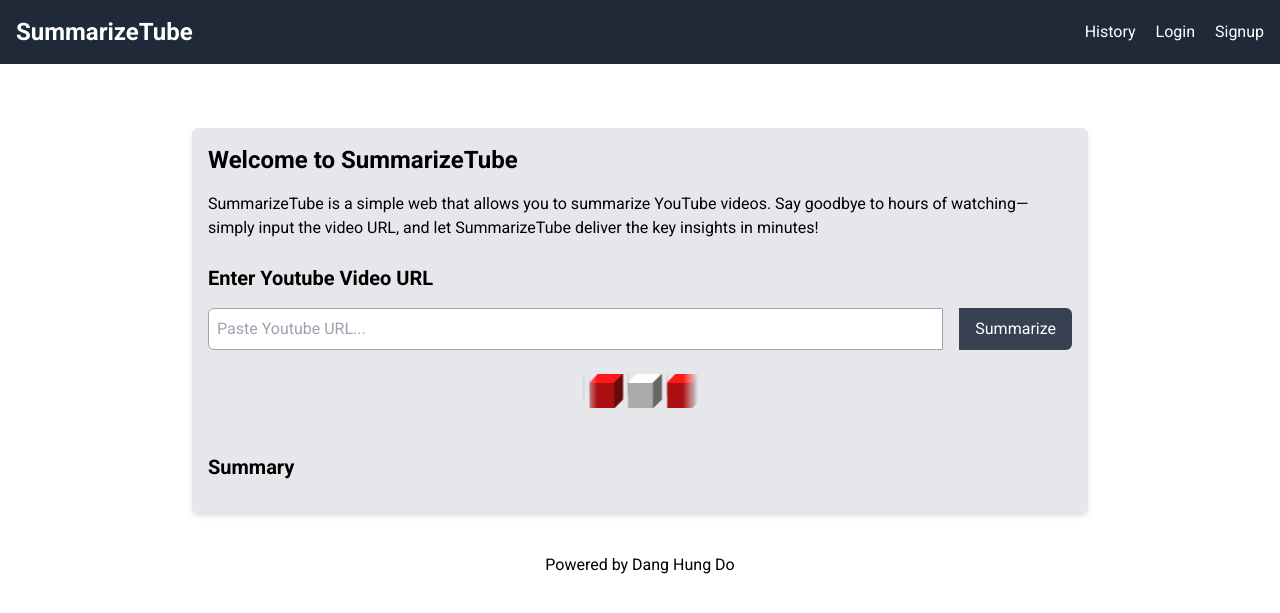
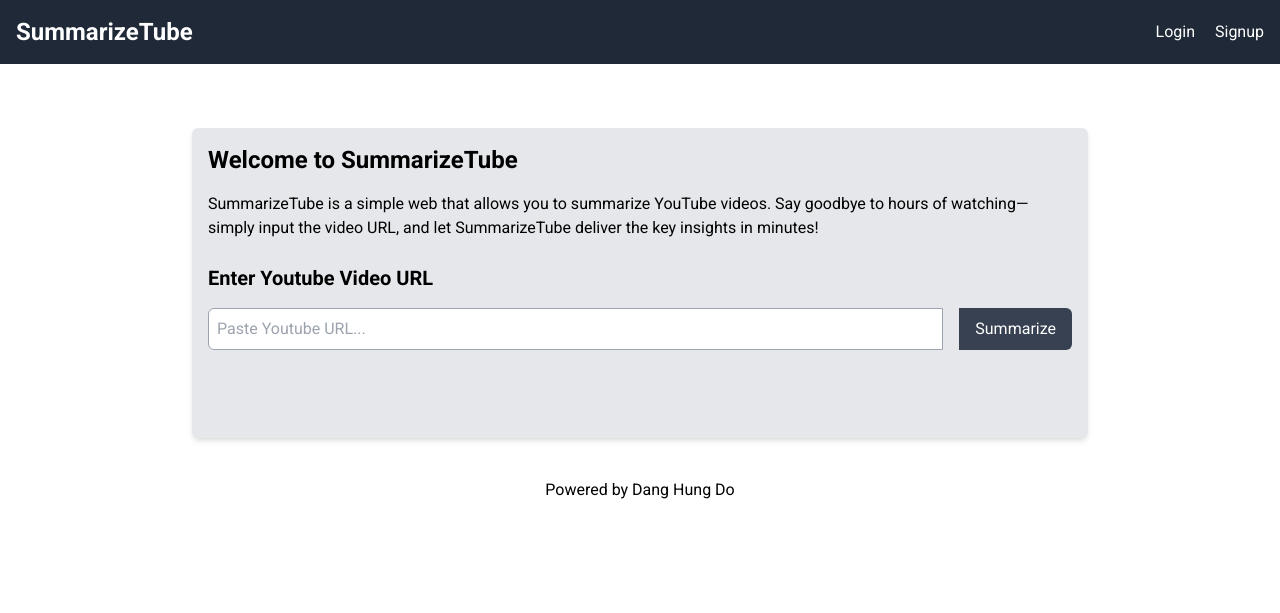
Before and after one commit to danghungdo/summarize-tube, a Django app: template templates/index.html in a window 1280 px wide. Shown: the top 613 px of the page. Run offline with Django 5.2, Linux system fonts and the light colour scheme; the template is opened without the code that fills it, so the values that code supplies are empty.

Commit message:
Update frontend templates

```diff
--- a/templates/index.html
+++ b/templates/index.html
@@ -56,11 +56,16 @@
     <!-- Navbar -->
     <nav class="bg-gray-800 p-4">
         <div class="container mx-auto flex justify-between items-center">
-            <a href="index" class="text-white text-2xl font-bold hover:text-gray-300 transition-colors">SummarizeTube</a>
+            <a href="/" class="text-white text-2xl font-bold hover:text-gray-300 transition-colors">SummarizeTube</a>
             <div>
-                <a href="history" class="text-white hover:text-gray-300 transition-colors">History</a>
-                <a href="login" class="text-white ml-4 hover:text-gray-300 transition-colors">Login</a>
-                <a href="signup" class="text-white ml-4 hover:text-gray-300 transition-colors">Signup</a>
+                {% if user.is_authenticated %}
+                    <a href="#" class="text-white hover:text-gray-300 transition-colors">Welcome, {{ user.username }}</a>
+                    <a href="history" class="text-white hover:text-gray-300 transition-colors">History</a>
+                    <a href="logout" class="text-white ml-4 hover:text-gray-300 transition-colors">Logout</a>
+                {% else %}
+                    <a href="login" class="text-white ml-4 hover:text-gray-300 transition-colors">Login</a>
+                    <a href="signup" class="text-white ml-4 hover:text-gray-300 transition-colors">Signup</a>
+                {% endif %}
             </div>
         </div>
     </nav>
@@ -83,20 +88,20 @@
                     <button id="summarize" class="bg-gray-700 text-white px-4 py-2 rounded-r-md hover:bg-gray-800 transition-colors">Summarize</button>
                 </div>
             </div>
-
             <br>
-
             <!-- Loading circle -->
-            <div id="loading">
-                <div class="flex justify-center items-center">
-                    <div class="loader">
-                </div>
+            <div id="loading" style="display: none;" class="flex justify-center items-center">
+                <div class="loader"></div>
             </div>
 
             <section class="mt-10 flex-grow">
-                <h2 class="text-xl mb-4 font-semibold">Summary</h2>
-                <div id="blogContent" class="mt-2 text-gray-700 space-y-4">
+                <h2 id="summary_title" class="text-xl mb-4 font-semibold" style="display: none">Summary</h2>
+                <div id="summary" class="mt-2 space-y-4">
                 </div>
+                <div id="alert" class="text-sm italic"></div>
+            </section>
+        </div>
+    </div>
             </section>
 
         </div>
@@ -105,5 +110,46 @@
     <footer class="text-center p-4 text-black mt-6">
         Powered by Dang Hung Do
     </footer>
+
+    <script>
+        document.getElementById('summarize').addEventListener('click', async () => {
+            const youtubeURL = document.getElementById('youtubeURL').value;
+            const summary = document.getElementById('summary');
+            const alert = document.getElementById('alert');
+            if (youtubeURL) {
+                document.getElementById('summary_title').style.display = 'none';
+                document.getElementById('loading').style.display = 'block';
+                summary.innerHTML = '';
+                alert.innerHTML = '';
+
+                const endpointURL = '/summarize';
+
+                try {
+                    const response = await fetch(endpointURL, {
+                        method: 'POST',
+                        headers: {
+                            'Content-Type': 'application/json'
+                        },
+                        body: JSON.stringify({video_url: youtubeURL})
+                    });
+
+                    const data = await response.json();
+                    summary.innerHTML = data.summary;
+                } catch (error) {
+                    console.error('Error occured:', error);
+                    alert('Error occured. Please try again later.');
+                }
+                document.getElementById('loading').style.display = 'none';
+                document.getElementById('summary_title').style.display = 'block';
+
+                if ("{{ user.is_authenticated }}" == "False") {
+                    alert.innerHTML = 'Login to save the summary!';
+                } else {
+                    alert.innerHTML = '';
+                }
+            } else {
+                alert('Please enter a valid Youtube URL.')};
+        });
+    </script>
 </body>
 </html>
--- a/templates/login.html
+++ b/templates/login.html
@@ -17,14 +17,15 @@
     <!-- Navbar -->
     <nav class="bg-gray-800 p-4">
         <div class="container mx-auto flex justify-between items-center">
-            <a href="index" class="text-white text-2xl font-bold hover:text-gray-300 transition-colors">SummarizeTube</a>
+            <a href="/" class="text-white text-2xl font-bold hover:text-gray-300 transition-colors">SummarizeTube</a>
             <div>
-                <a href="history" class="text-white hover:text-gray-300 transition-colors">History</a>
                 <a href="login" class="text-white ml-4 hover:text-gray-300 transition-colors">Login</a>
                 <a href="signup" class="text-white ml-4 hover:text-gray-300 transition-colors">Signup</a>
             </div>
         </div>
     </nav>
+
+    <br>
 
     <!-- Main content -->
     <div class="flex items-center justify-center">
--- a/templates/signup.html
+++ b/templates/signup.html
@@ -18,7 +18,7 @@
 <!-- Navbar -->
     <nav class="bg-gray-800 p-4">
         <div class="container mx-auto flex justify-between items-center">
-            <a href="index" class="text-white text-2xl font-bold hover:text-gray-300 transition-colors">SummarizeTube</a>
+            <a href="/" class="text-white text-2xl font-bold hover:text-gray-300 transition-colors">SummarizeTube</a>
             <div>
                 <a href="login" class="text-white ml-4 hover:text-gray-300 transition-colors">Login</a>
                 <a href="signup" class="text-white ml-4 hover:text-gray-300 transition-colors">Signup</a>
```
Also changed, not shown: templates/detail.html (+8 -8 lines), templates/history.html (+8 -8 lines).
